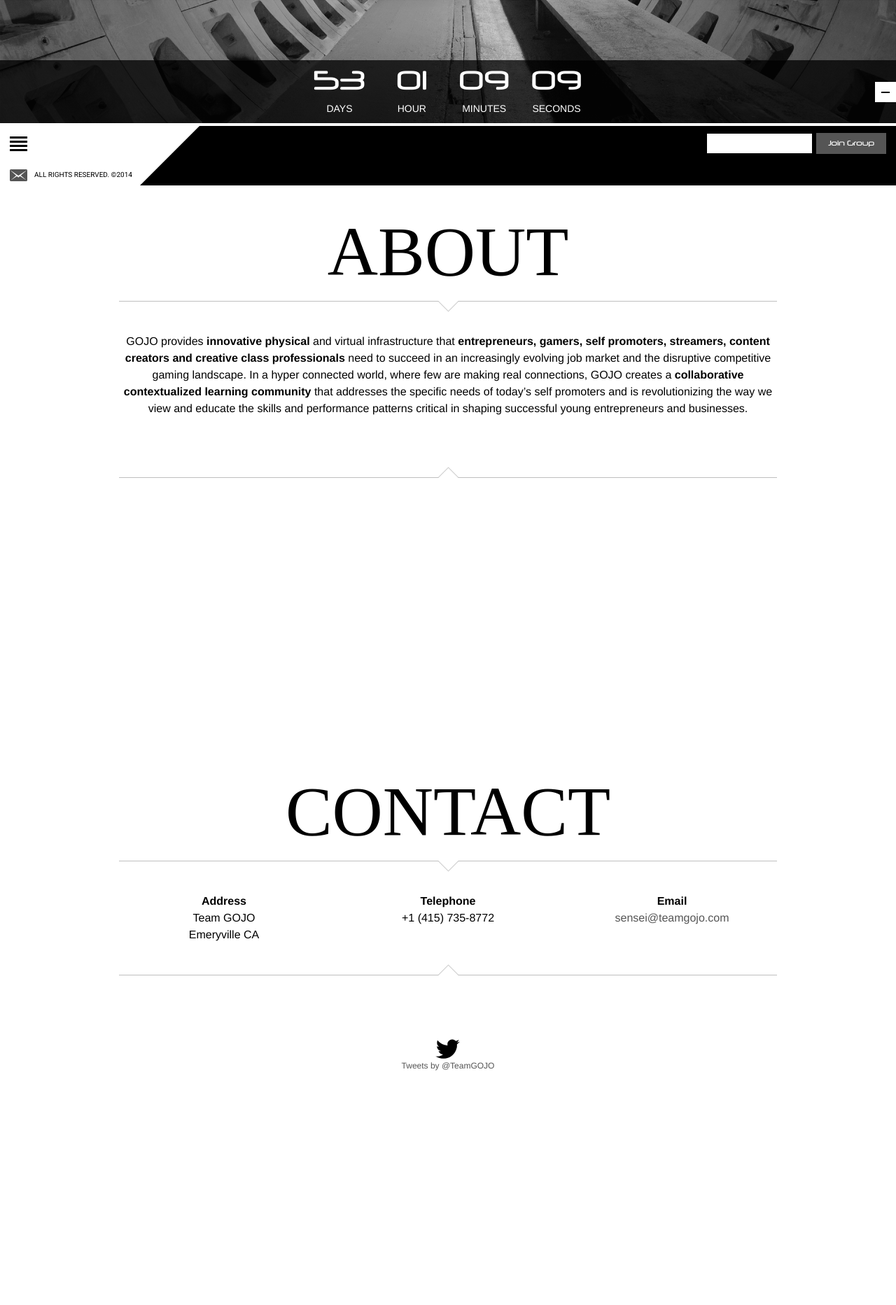
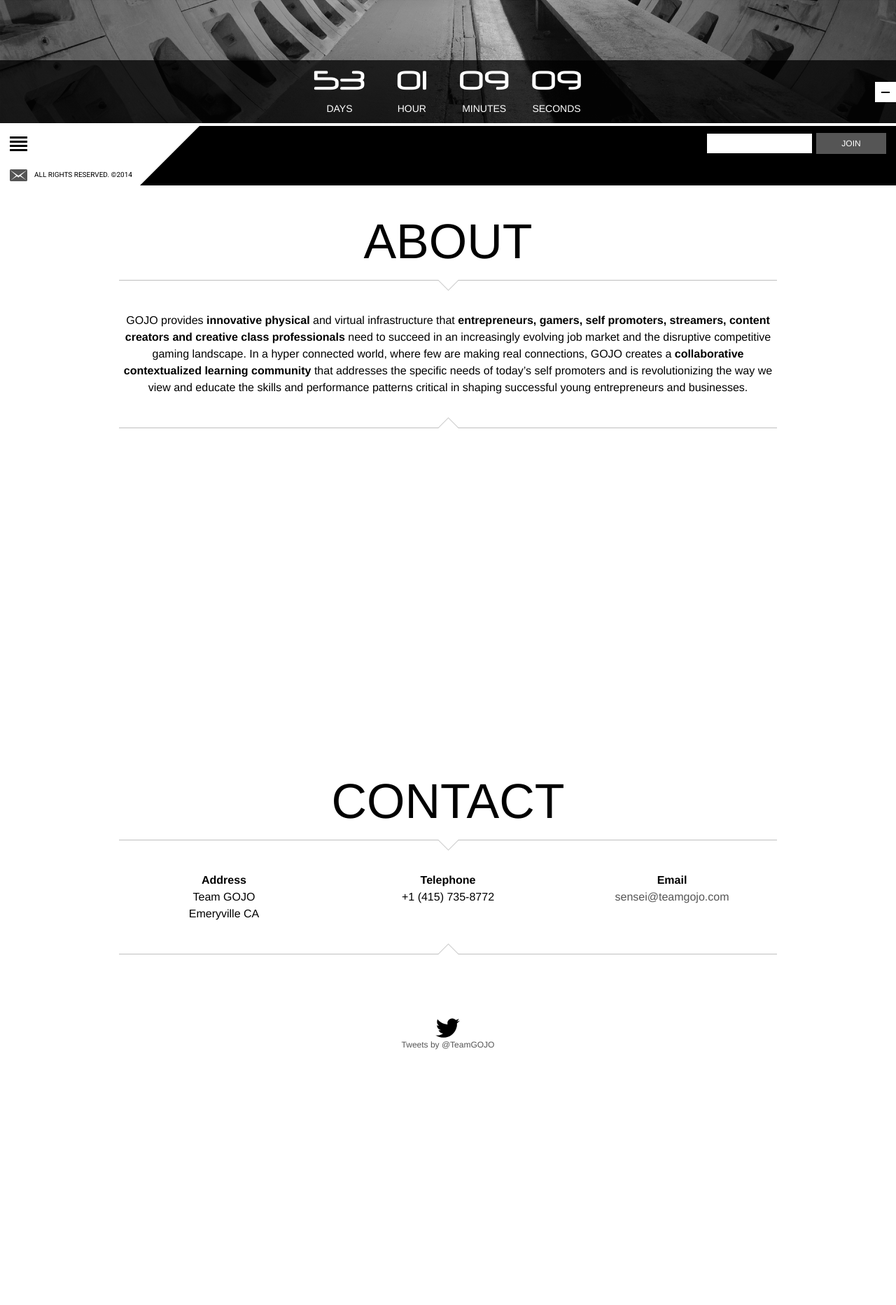
Before and after one commit to teamgojo/teamgojo.github.io, a PHP site: page / in a window 1280 px wide. Shown: the part 535-2400 px from the top of the page at 70% size. Run offline with PHP 8.4, Linux system fonts and the light colour scheme; some libraries are stand-ins or nearby versions; some web fonts are replaced.

Commit message:
More picky styling

```diff
--- a/css/style.css
+++ b/css/style.css
@@ -219,8 +219,9 @@
 }
 
 h1 {
-    font-family: 'LeagueGothicRegular';
-    font-size: 100px;
+    /*font-family: 'LeagueGothicRegular';*/
+    font-family: "HelveticaNeue-Light", "Helvetica Neue Light", "Helvetica Neue", Helvetica, Arial, sans-serif;
+    font-size: 70px;
     font-weight: 100;
     font-style: normal;
     text-align: center;
@@ -836,7 +837,7 @@
     height: 30px;
     line-height: 26px;
     font-size: 12px;
-    /*text-transform: uppercase;*/
+    text-transform: uppercase;
     float: right;
     margin-left: 5px;
     margin-bottom: 5px;
@@ -844,7 +845,7 @@
     color: #fff;
     background: #555;
     cursor: pointer;
-    font-family: 'NEUROPOL';
+    font-family: "HelveticaNeue-Light", "Helvetica Neue Light", "Helvetica Neue", Helvetica, Arial, sans-serif;
 }
 
 input {
--- a/index.html
+++ b/index.html
@@ -97,7 +97,7 @@
 								<label class="mail"> EMAIL *</label>
 								<input id="email" name="EMAIL" type="text" class="requiredField email">
 
-								<input id="submit" type="submit" value="Join Group">
+								<input id="submit" type="submit" value="Join">
 								 <!--<small class="error">An email address is required.</small>-->
 								<!-- <span class="error">Enter'+labelText+'</span>' -->
 							</form>
@@ -278,11 +278,11 @@
 						<!-- sixteen columns end -->
 
 						<!-- sixteen columns -->
-						<div class="sixteen columns">
+						<!-- <div class="sixteen columns"> -->
 							<!-- divider -->
-							<div class="divider-blank"></div>
+							<!-- <div class="divider-blank"></div> -->
 							<!-- divider end -->
-						</div>
+						<!-- </div> -->
 						<!-- sixteen columns end -->
 
 						<!-- column 1 -->
```
